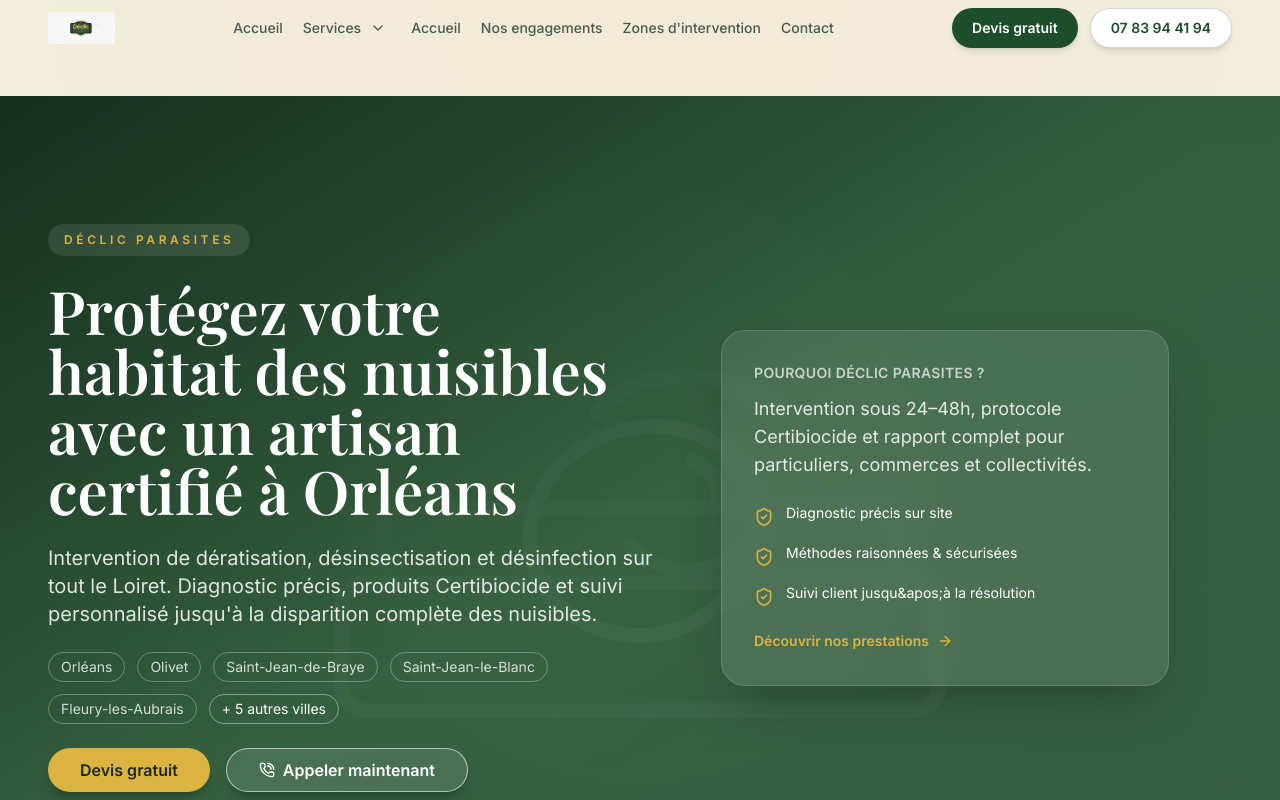
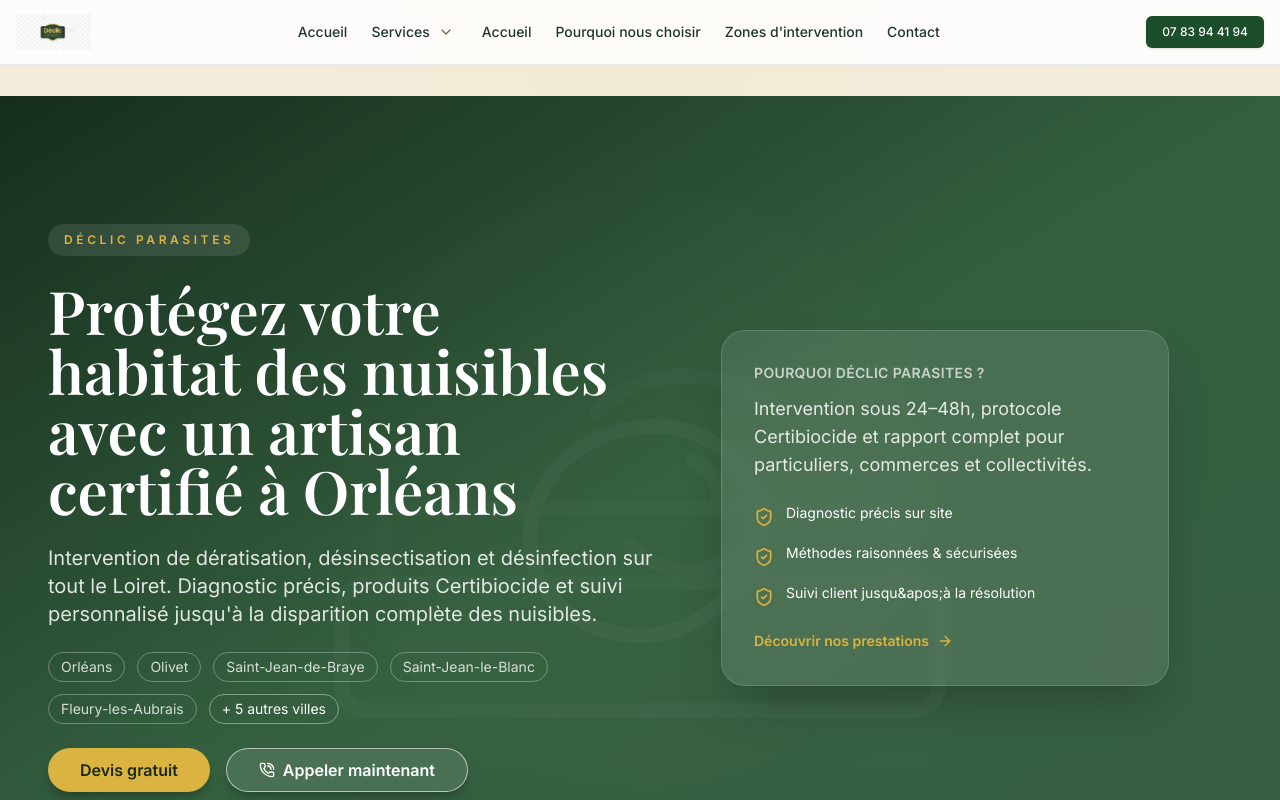
Before and after one commit to Marianoooo45/declic_parasite, a Next.js app: page / in a window 1280 px wide. Shown: the top 800 px of the page. Built offline with nearby package versions, Linux system fonts and the light colour scheme; a web font is replaced by a local one.

Commit message:
Update site-header.tsx

```diff
--- a/src/components/site-header.tsx
+++ b/src/components/site-header.tsx
@@ -2,128 +2,59 @@
 
 import Image from "next/image";
 import Link from "next/link";
-import {
-  useCallback,
-  useEffect,
-  useMemo,
-  useRef,
-  useState,
-} from "react";
-
+import { useCallback, useEffect, useMemo, useRef, useState } from "react";
 import { Button } from "@/components/ui/button";
 import { site } from "@/config/site";
 import { services } from "@/config/services";
 import { cn } from "@/lib/utils";
 import { ChevronDown, Menu, X } from "lucide-react";
 
+/* --------- NAV DATA --------- */
 const navigation = [
   { label: "Accueil", href: "/" },
-  { label: "Nos engagements", href: "/#engagements" },
+  { label: "Pourquoi nous choisir", href: "#why" },
   { label: "Zones d'intervention", href: "/zones-intervention" },
   { label: "Contact", href: "/contact" },
 ];
 
 const serviceItems = services.slice(0, 8);
 
+/* --------- SERVICES DROPDOWN --------- */
 function ServicesDropdown() {
   const [open, setOpen] = useState(false);
   const triggerRef = useRef<HTMLButtonElement | null>(null);
   const panelRef = useRef<HTMLDivElement | null>(null);
-  const restoreFocusRef = useRef<HTMLElement | null>(null);
 
-  const closeMenu = useCallback(() => {
-    setOpen(false);
-  }, []);
+  const closeMenu = useCallback(() => setOpen(false), []);
 
   useEffect(() => {
-    if (!open) {
-      return undefined;
-    }
-
-    const panel = panelRef.current;
-    if (!panel) {
-      return undefined;
-    }
-
-    const focusable = panel.querySelectorAll<HTMLElement>(
-      'a[href], button:not([disabled]), [tabindex]:not([tabindex="-1"])',
-    );
-    const first = focusable[0];
-    const last = focusable[focusable.length - 1];
-    restoreFocusRef.current = document.activeElement as HTMLElement | null;
-
-    first?.focus();
-
-    function handleKeyDown(event: KeyboardEvent) {
-      if (event.key === "Escape") {
-        event.preventDefault();
-        closeMenu();
-        triggerRef.current?.focus();
-      }
-
-      if (event.key === "Tab" && focusable.length > 0) {
-        if (event.shiftKey && document.activeElement === first) {
-          event.preventDefault();
-          last?.focus();
-        } else if (!event.shiftKey && document.activeElement === last) {
-          event.preventDefault();
-          first?.focus();
-        }
-      }
-    }
-
-    function handlePointerDown(event: MouseEvent | TouchEvent) {
-      const target = event.target as Node | null;
-      const panelEl = panelRef.current;
-      const triggerEl = triggerRef.current;
-      if (!target) {
-        return;
-      }
-
-      if (
-        (!panelEl || !panelEl.contains(target)) &&
-        (!triggerEl || !triggerEl.contains(target))
-      ) {
+    if (!open) return;
+    function onDown(e: MouseEvent | TouchEvent) {
+      const t = e.target as Node;
+      if (!panelRef.current?.contains(t) && !triggerRef.current?.contains(t)) {
         closeMenu();
       }
     }
-
-    document.addEventListener("keydown", handleKeyDown);
-    document.addEventListener("mousedown", handlePointerDown);
-    document.addEventListener("touchstart", handlePointerDown);
-
+    function onKey(e: KeyboardEvent) {
+      if (e.key === "Escape") closeMenu();
+    }
+    document.addEventListener("mousedown", onDown);
+    document.addEventListener("touchstart", onDown);
+    document.addEventListener("keydown", onKey);
     return () => {
-      document.removeEventListener("keydown", handleKeyDown);
-      document.removeEventListener("mousedown", handlePointerDown);
-      document.removeEventListener("touchstart", handlePointerDown);
-      restoreFocusRef.current = null;
+      document.removeEventListener("mousedown", onDown);
+      document.removeEventListener("touchstart", onDown);
+      document.removeEventListener("keydown", onKey);
     };
   }, [open, closeMenu]);
 
   return (
     <div
-      className="relative flex items-center gap-1"
-      onMouseEnter={() => {
-        if (typeof window !== "undefined" && window.matchMedia("(min-width: 1024px)").matches) {
-          setOpen(true);
-        }
-      }}
-      onMouseLeave={() => {
-        if (typeof window !== "undefined" && window.matchMedia("(min-width: 1024px)").matches) {
-          setOpen(false);
-        }
-      }}
-      onFocusCapture={() => setOpen(true)}
-      onBlurCapture={(event) => {
-        if (!event.currentTarget.contains(event.relatedTarget as Node | null)) {
-          setOpen(false);
-        }
-      }}
+      className="relative flex items-center"
+      onMouseEnter={() => window.matchMedia("(min-width:1024px)").matches && setOpen(true)}
+      onMouseLeave={() => window.matchMedia("(min-width:1024px)").matches && setOpen(false)}
     >
-      <Link
-        href="/services"
-        className="flex items-center gap-1 transition-colors hover:text-primary"
-      >
+      <Link href="/services" className="transition-colors hover:text-primary">
         Services
       </Link>
       <button
@@ -132,14 +63,8 @@
         aria-haspopup="true"
         aria-expanded={open}
         aria-controls="nav-services-menu"
-        className="rounded-full border border-transparent p-1 transition-colors hover:text-primary focus-visible:outline-none focus-visible:ring-2 focus-visible:ring-primary focus-visible:ring-offset-2"
-        onClick={() => setOpen((prev) => !prev)}
-        onKeyDown={(event) => {
-          if (event.key === "ArrowDown") {
-            event.preventDefault();
-            setOpen(true);
-          }
-        }}
+        className="ml-1 rounded-md p-1 text-muted-foreground hover:text-primary focus-visible:outline-none focus-visible:ring-2 focus-visible:ring-primary focus-visible:ring-offset-2"
+        onClick={() => setOpen((v) => !v)}
         aria-label="Afficher les services"
       >
         <ChevronDown className={cn("h-4 w-4 transition-transform", open && "rotate-180")} />
@@ -149,42 +74,34 @@
         ref={panelRef}
         role="menu"
         id="nav-services-menu"
-        aria-label="Services"
         className={cn(
-          "invisible absolute right-0 top-full z-50 mt-3 min-w-[18rem] origin-top rounded-2xl border border-primary/10 bg-white/95 p-3 text-sm shadow-2xl backdrop-blur opacity-0 transition-all duration-150 lg:mt-2",
-          open && "visible translate-y-0 opacity-100",
-          !open && "-translate-y-2",
+          "invisible absolute right-0 top-full z-50 mt-2 min-w-[18rem] origin-top rounded-lg border border-gray-200 bg-white p-2 text-sm shadow-xl opacity-0 transition-all duration-150",
+          open ? "visible translate-y-0 opacity-100" : "-translate-y-2"
         )}
       >
-        <div
-          className={cn(
-            "grid gap-2 p-1",
-            serviceItems.length > 6 ? "lg:grid-cols-2" : "grid-cols-1",
-          )}
-        >
-          {serviceItems.map((service) => (
+        <div className={cn("grid gap-2 p-1", serviceItems.length > 6 ? "lg:grid-cols-2" : "grid-cols-1")}>
+          {serviceItems.map((s) => (
             <Link
-              key={service.slug}
-              href={`/services/${service.slug}`}
+              key={s.slug}
+              href={`/services/${s.slug}`}
               role="menuitem"
-              className="group flex flex-col rounded-xl border border-transparent p-3 transition-all hover:border-primary/20 hover:bg-primary/5"
+              className="group flex flex-col rounded-md p-3 transition-colors hover:bg-gray-50"
               onClick={() => setOpen(false)}
               data-cta="nav-service"
             >
-              <span className="font-semibold">{service.title}</span>
-              <span className="text-xs text-muted-foreground">{service.short}</span>
+              <span className="font-semibold">{s.title}</span>
+              <span className="text-xs text-muted-foreground">{s.short}</span>
             </Link>
           ))}
         </div>
-        <div className="mt-2 border-t border-primary/10 pt-3">
+        <div className="mt-2 border-t border-gray-100 pt-2">
           <Link
             href="/services"
-            className="flex items-center justify-between rounded-full px-3 py-2 text-xs font-semibold uppercase tracking-wide text-primary transition hover:bg-primary/5"
+            className="flex items-center justify-between rounded-md px-3 py-2 text-xs font-semibold uppercase tracking-wide text-primary hover:bg-primary/5"
             onClick={() => setOpen(false)}
-            data-cta="nav-services-all"
           >
             Tous les services
-            <ChevronDown className="h-3 w-3 rotate-[-90deg]" />
+            <ChevronDown className="h-3 w-3 -rotate-90" />
           </Link>
         </div>
       </div>
@@ -192,100 +109,45 @@
   );
 }
 
+/* --------- MOBILE MENU --------- */
 function MobileMenu() {
   const [open, setOpen] = useState(false);
   const dialogRef = useRef<HTMLDivElement | null>(null);
-  const closeButtonRef = useRef<HTMLButtonElement | null>(null);
-  const restoreFocusRef = useRef<HTMLElement | null>(null);
 
   useEffect(() => {
-    if (!open) {
-      return undefined;
+    if (!open) return;
+    function onKey(e: KeyboardEvent) {
+      if (e.key === "Escape") setOpen(false);
     }
-
-    restoreFocusRef.current = document.activeElement as HTMLElement | null;
-    closeButtonRef.current?.focus();
-
-    const focusable = () =>
-      dialogRef.current?.querySelectorAll<HTMLElement>(
-        'a[href], button:not([disabled]), [tabindex]:not([tabindex="-1"])',
-      ) ?? [];
-
-    function handleKeyDown(event: KeyboardEvent) {
-      if (event.key === "Escape") {
-        event.preventDefault();
-        setOpen(false);
-      }
-
-      if (event.key === "Tab") {
-        const nodes = focusable();
-        if (nodes.length === 0) {
-          return;
-        }
-        const first = nodes[0];
-        const last = nodes[nodes.length - 1];
-        if (event.shiftKey && document.activeElement === first) {
-          event.preventDefault();
-          last?.focus();
-        } else if (!event.shiftKey && document.activeElement === last) {
-          event.preventDefault();
-          first?.focus();
-        }
-      }
-    }
-
-    function handlePointerDown(event: MouseEvent | TouchEvent) {
-      const target = event.target as Node | null;
-      if (target && !dialogRef.current?.contains(target)) {
-        setOpen(false);
-      }
-    }
-
-    document.addEventListener("keydown", handleKeyDown);
-    document.addEventListener("mousedown", handlePointerDown);
-    document.addEventListener("touchstart", handlePointerDown);
-
-    return () => {
-      document.removeEventListener("keydown", handleKeyDown);
-      document.removeEventListener("mousedown", handlePointerDown);
-      document.removeEventListener("touchstart", handlePointerDown);
-      restoreFocusRef.current?.focus?.();
-      restoreFocusRef.current = null;
-    };
+    document.addEventListener("keydown", onKey);
+    return () => document.removeEventListener("keydown", onKey);
   }, [open]);
 
   return (
     <>
       <button
         type="button"
-        className="inline-flex items-center justify-center rounded-full border border-primary/20 bg-white/90 p-2 text-sm font-semibold text-primary shadow-md transition-colors hover:bg-primary/5 focus-visible:outline-none focus-visible:ring-2 focus-visible:ring-primary focus-visible:ring-offset-2 lg:hidden"
+        className="inline-flex items-center justify-center rounded-md border border-gray-200 bg-white p-2 text-gray-700 shadow-sm transition-colors hover:bg-gray-50 focus-visible:outline-none focus-visible:ring-2 focus-visible:ring-primary focus-visible:ring-offset-2 lg:hidden"
         onClick={() => setOpen(true)}
-        aria-expanded={open}
-        aria-haspopup="true"
-        aria-controls="mobile-nav"
         aria-label="Ouvrir le menu"
       >
         <Menu className="h-5 w-5" />
       </button>
 
-      {open ? (
+      {open && (
         <div className="fixed inset-0 z-50 flex lg:hidden">
-          <div className="absolute inset-0 bg-primary/30" aria-hidden="true" />
+          <div className="absolute inset-0 bg-black/40" aria-hidden />
           <div
             ref={dialogRef}
-            id="mobile-nav"
             role="dialog"
             aria-modal="true"
-            className="ml-auto flex h-full w-80 max-w-[85%] flex-col bg-white/95 backdrop-blur shadow-2xl"
+            className="ml-auto flex h-full w-80 max-w-[85%] flex-col bg-white shadow-xl"
           >
-            <div className="flex items-center justify-between border-b border-primary/10 px-5 py-4">
-              <span className="text-sm font-semibold uppercase tracking-wide text-primary">
-                Menu
-              </span>
+            <div className="flex items-center justify-between border-b border-gray-200 px-5 py-4">
+              <span className="text-xs font-semibold uppercase tracking-wide text-muted-foreground">Menu</span>
               <button
-                ref={closeButtonRef}
                 type="button"
-                className="rounded-full p-2 text-primary transition hover:bg-primary/10 focus-visible:outline-none focus-visible:ring-2 focus-visible:ring-primary focus-visible:ring-offset-2"
+                className="rounded-md p-2 text-gray-600 transition hover:bg-gray-100 focus-visible:outline-none focus-visible:ring-2 focus-visible:ring-primary focus-visible:ring-offset-2"
                 onClick={() => setOpen(false)}
                 aria-label="Fermer le menu"
               >
@@ -295,182 +157,103 @@
 
             <div className="flex-1 overflow-y-auto px-5 py-6">
               <nav className="space-y-5">
-                <Link
-                  href="/"
-                  className="block text-base font-semibold text-foreground"
-                  onClick={() => setOpen(false)}
-                >
+                <Link href="/" className="block text-base font-semibold" onClick={() => setOpen(false)}>
                   Accueil
                 </Link>
+
                 <div>
-                  <p className="text-xs font-semibold uppercase tracking-wide text-muted-foreground">
-                    Services
-                  </p>
+                  <p className="text-xs font-semibold uppercase tracking-wide text-muted-foreground">Services</p>
                   <div className="mt-3 space-y-3">
-                    {serviceItems.map((service) => (
+                    {serviceItems.map((s) => (
                       <Link
-                        key={service.slug}
-                        href={`/services/${service.slug}`}
-                        className="block rounded-xl border border-primary/10 bg-white/80 p-3 text-sm shadow-sm transition hover:border-primary hover:bg-primary/5 hover:text-primary"
+                        key={s.slug}
+                        href={`/services/${s.slug}`}
+                        className="block rounded-md border border-gray-100 p-3 text-sm transition hover:border-primary hover:text-primary"
                         onClick={() => setOpen(false)}
-                        data-cta="nav-service-mobile"
                       >
-                        <span className="block font-semibold">{service.title}</span>
-                        <span className="text-xs text-muted-foreground">
-                          {service.short}
-                        </span>
+                        <span className="block font-semibold">{s.title}</span>
+                        <span className="text-xs text-muted-foreground">{s.short}</span>
                       </Link>
                     ))}
                     <Link
                       href="/services"
                       className="inline-flex items-center text-xs font-semibold uppercase tracking-wide text-primary"
                       onClick={() => setOpen(false)}
-                      data-cta="nav-services-all-mobile"
                     >
                       Tous les services
                     </Link>
                   </div>
                 </div>
-                {navigation.map((item) => (
-                  <Link
-                    key={item.href}
-                    href={item.href}
-                    className="block text-base font-semibold text-foreground"
-                    onClick={() => setOpen(false)}
-                  >
-                    {item.label}
+
+                {navigation.map((n) => (
+                  <Link key={n.href} href={n.href} className="block text-base font-semibold" onClick={() => setOpen(false)}>
+                    {n.label}
                   </Link>
                 ))}
               </nav>
             </div>
 
-            <div className="border-t border-primary/10 bg-white/80 p-5">
-              <div className="space-y-3">
-                <Link href="/contact" data-cta="nav-mobile-quote" className="block">
-                  <Button className="w-full rounded-full bg-primary py-3 text-base font-semibold shadow-md hover:bg-primary/90">
-                    Devis gratuit
-                  </Button>
-                </Link>
-                <a
-                  href={`tel:${site.phone.replace(/\s+/g, "")}`}
-                  className="block"
-                  data-cta="nav-phone-mobile"
-                >
-                  <Button
-                    variant="outline"
-                    className="w-full rounded-full border-primary/20 bg-white py-3 text-base font-semibold text-primary shadow-md hover:bg-primary/5"
-                  >
-                    Appeler {site.phone}
-                  </Button>
-                </a>
-              </div>
+            <div className="border-t border-gray-200 p-5">
+              <a href={`tel:${site.phone.replace(/\s+/g, "")}`} className="block">
+                <Button size="sm" className="w-full">
+                  Appeler {site.phone}
+                </Button>
+              </a>
             </div>
           </div>
         </div>
-      ) : null}
+      )}
     </>
   );
 }
 
+/* --------- HEADER --------- */
 export function SiteHeader() {
-  const phoneHref = useMemo(
-    () => `tel:${site.phone.replace(/\s+/g, "")}`,
-    [],
-  );
-  const [isScrolled, setIsScrolled] = useState(false);
-
-  useEffect(() => {
-    const handleScroll = () => {
-      setIsScrolled(window.scrollY > 10);
-    };
-
-    handleScroll();
-    window.addEventListener("scroll", handleScroll, { passive: true });
-
-    return () => {
-      window.removeEventListener("scroll", handleScroll);
-    };
-  }, []);
+  const phoneHref = useMemo(() => `tel:${site.phone.replace(/\s+/g, "")}`, []);
 
   return (
     <header
-      className={cn(
-        "fixed inset-x-0 top-0 z-50 transition-all duration-300",
-        isScrolled
-          ? "bg-white/95 shadow-md backdrop-blur"
-          : "bg-transparent",
-      )}
+      className="fixed inset-x-0 top-0 z-50 border-b border-gray-200 bg-white/85 backdrop-blur-md"
+      /* nav height contrôlée via h-14/md:h-16 */
     >
-      <div className="mx-auto flex w-full max-w-7xl items-center justify-between gap-4 px-4 py-2 sm:px-8 lg:px-12">
-        <Link
-          href="/"
-          className="flex items-center gap-2"
-          aria-label={site.brand}
-        >
+      <div className="container mx-auto flex h-14 items-center justify-between px-4 md:h-16">
+        {/* LOGO */}
+        <Link href="/" className="flex items-center" aria-label={site.brand}>
           <Image
             src="/logo-declic.png"
             alt={`${site.brand} logo`}
-            width={180}
-            height={52}
-            className="h-8 w-auto"
+            width={140}
+            height={40}
             priority
+            className="h-8 w-auto md:h-9"
+            sizes="(min-width: 1024px) 140px, 120px"
           />
         </Link>
 
-        <nav
-          aria-label="Navigation principale"
-          className="hidden flex-1 items-center justify-center gap-5 text-sm font-medium text-foreground/80 lg:flex"
-        >
-          <Link
-            href="/"
-            className="transition-colors hover:text-primary"
-          >
-            Accueil
-          </Link>
+        {/* NAV LINKS (desktop) */}
+        <nav aria-label="Navigation principale" className="hidden items-center gap-6 text-sm font-medium lg:flex">
+          <Link href="/" className="transition-colors hover:text-primary">Accueil</Link>
           <ServicesDropdown />
           {navigation.map((item) => (
-            <Link
-              key={item.href}
-              href={item.href}
-              className="transition-colors hover:text-primary"
-            >
+            <Link key={item.href} href={item.href} className="transition-colors hover:text-primary">
               {item.label}
             </Link>
           ))}
         </nav>
 
-        <div className="hidden items-center gap-3 lg:flex">
-          <Link href="/contact" data-cta="nav-quote" className="inline-flex">
-            <Button className="h-10 rounded-full bg-primary px-5 text-sm font-semibold shadow-md hover:bg-primary/90">
-              Devis gratuit
-            </Button>
-          </Link>
-          <a
-            href={phoneHref}
-            data-cta="nav-phone"
-            className="inline-flex"
-          >
-            <Button
-              variant="outline"
-              className="h-10 rounded-full border-primary/20 bg-white px-5 text-sm font-semibold text-primary shadow-md hover:bg-primary/10"
-            >
+        {/* CTA (desktop) */}
+        <div className="hidden items-center gap-2 lg:flex">
+          <a href={phoneHref} className="inline-flex" data-cta="nav-phone">
+            <Button size="sm" className="bg-primary px-4 hover:bg-primary/90">
               {site.phone}
             </Button>
           </a>
         </div>
 
-        <div className="flex items-center gap-3 lg:hidden">
-          <a
-            href={phoneHref}
-            data-cta="nav-phone-mobile-short"
-            className="inline-flex"
-          >
-            <Button
-              size="sm"
-              className="rounded-full bg-primary px-4 text-sm font-semibold shadow-md hover:bg-primary/90"
-            >
-              Appeler
-            </Button>
+        {/* Mobile right */}
+        <div className="flex items-center gap-2 lg:hidden">
+          <a href={phoneHref} className="inline-flex" data-cta="nav-phone-mobile-short">
+            <Button size="sm" className="bg-primary hover:bg-primary/90">Appeler</Button>
           </a>
           <MobileMenu />
         </div>
```
